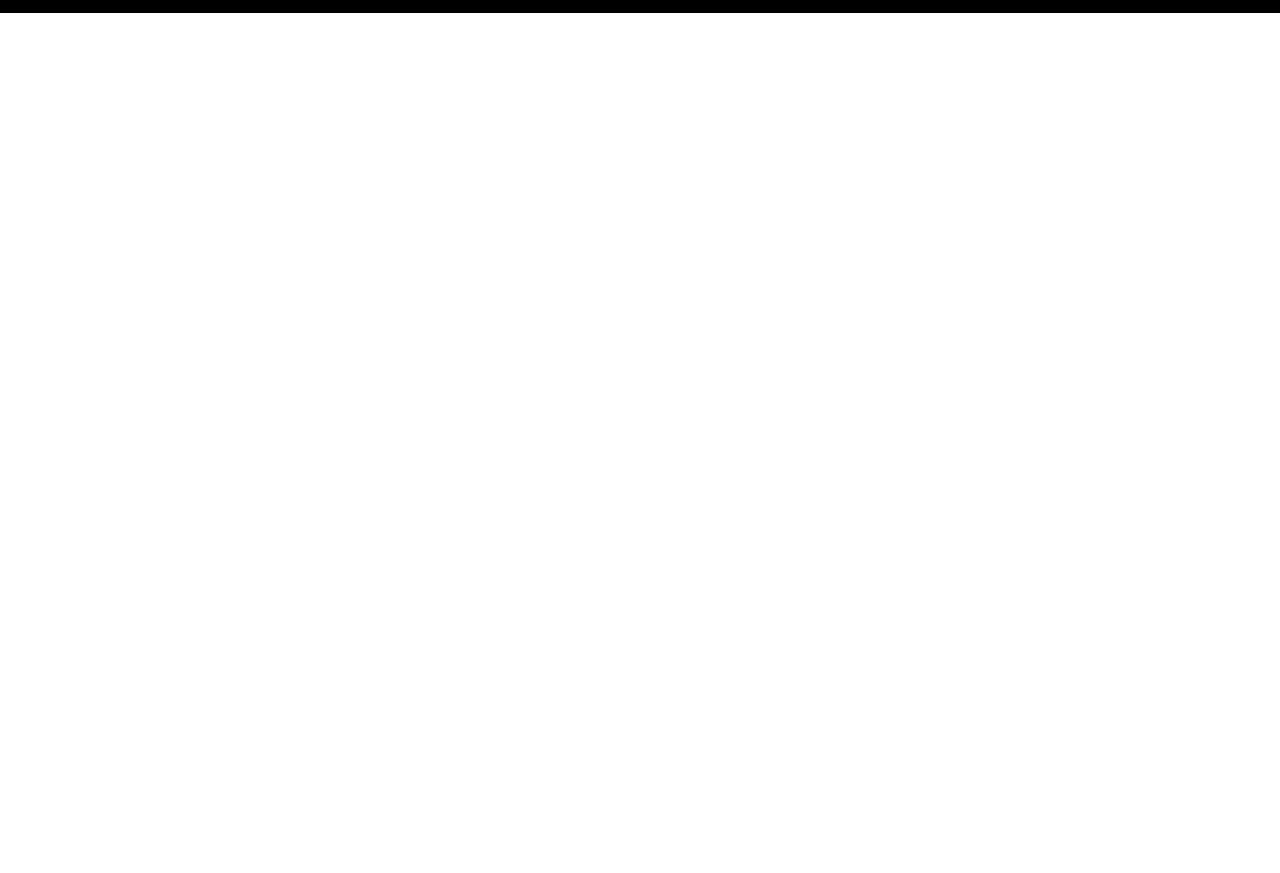
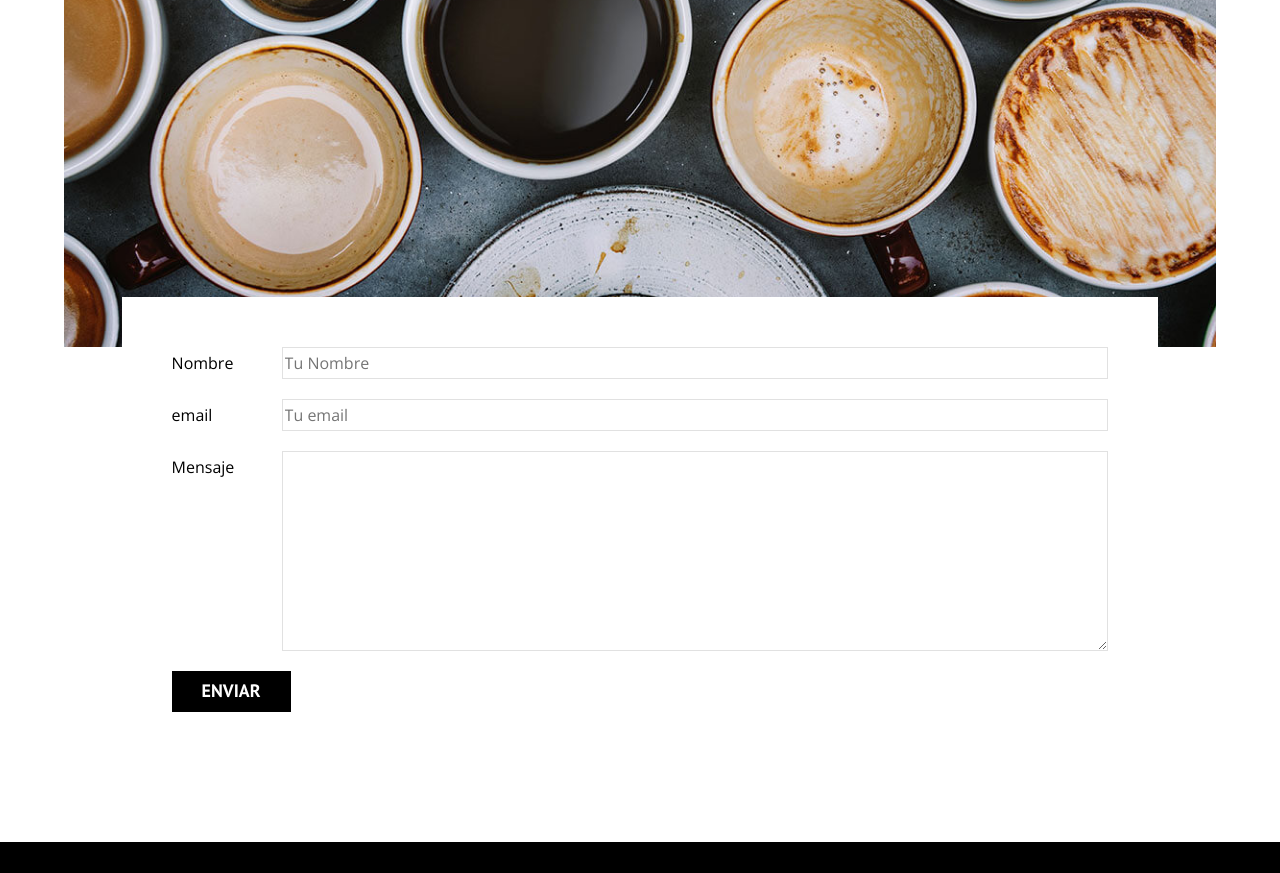
Before and after one commit to aperezsaez/BlogCaf-, a plain HTML site: page contacto.html in a window 1280 px wide. Shown: the part 755-1628 px from the top of the page. Before the commit the page ends 800 px from the top, so only its background shows below. Drawn offline with nearby package versions, Linux system fonts and the light colour scheme.

Commit message:
Finished Contact Page

```diff
--- a/assets/css/style.css
+++ b/assets/css/style.css
@@ -167,12 +167,17 @@ img {
     text-transform: uppercase;
     font-weight: bold;
     margin-bottom: 2rem;
+    border: none;
 }
 
 @media (min-width: 76rem) {
     .boton {
         display: inline-block;
     }
+}
+
+.boton:hover {
+    cursor: pointer;
 }
 
 .boton--primario {
@@ -297,3 +302,37 @@ img {
 }
 
 /* Contacto */
+
+.contacto-background {
+    background-image: url(../img/contacto.jpg);
+    height: 40rem;
+    background-size: cover;
+    background-repeat: no-repeat;
+}
+
+.formulario {
+    background-color: var(--blanco);
+    margin: -5rem auto 0 auto;
+    width: 90%;
+    padding: 5rem;
+}
+
+.campo {
+    display: flex;
+    margin-bottom: 2rem;
+    gap: 2rem;
+}
+
+.campo__label {
+    flex: 0 0 9rem;
+    text-align: rigth;
+}
+
+.campo__field {
+    flex: 1;
+    border: 1px solid var(--claro);
+}
+
+.campo__field--textarea {
+    height: 20rem;
+}
--- a/contacto.html
+++ b/contacto.html
@@ -31,7 +31,27 @@
     </header>
 
     <main class="contenedor">
+       <h3 class="text-center">Contacto</h3>
+       <div class="contacto-background"></div>
 
+       <form class="formulario">
+           <div class="campo">
+               <label class="campo__label"for="nombre">Nombre</label>
+               <input class="campo__field" type="text" placeholder="Tu Nombre" id="nombre">
+           </div>
+           <div class="campo">
+            <label class="campo__label" for="email">email</label>
+            <input class="campo__field" type="email" placeholder="Tu email" id="email">
+        </div>
+        <div class="campo">
+            <label class="campo__label" for="mensaje">Mensaje</label>
+            <textarea name="" id="mensaje" cols="30" rows="10" class="campo__field campo__field--textarea"></textarea>
+        </div>
+
+        <div class="campo">
+            <input type="submit" value="Enviar" class="boton boton--primario">
+        </div>
+       </form>
     </main>
 
     <footer class="footer">
```
